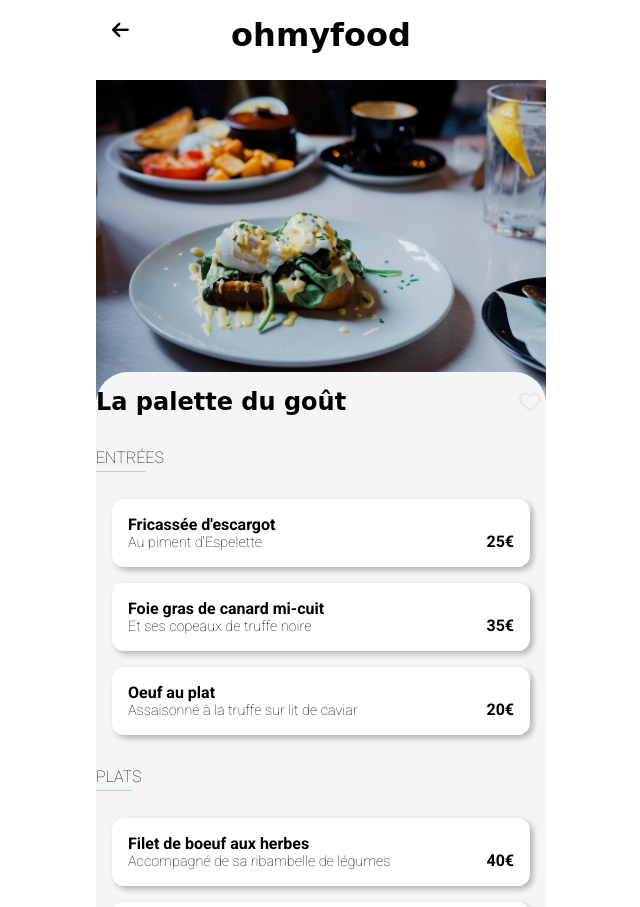
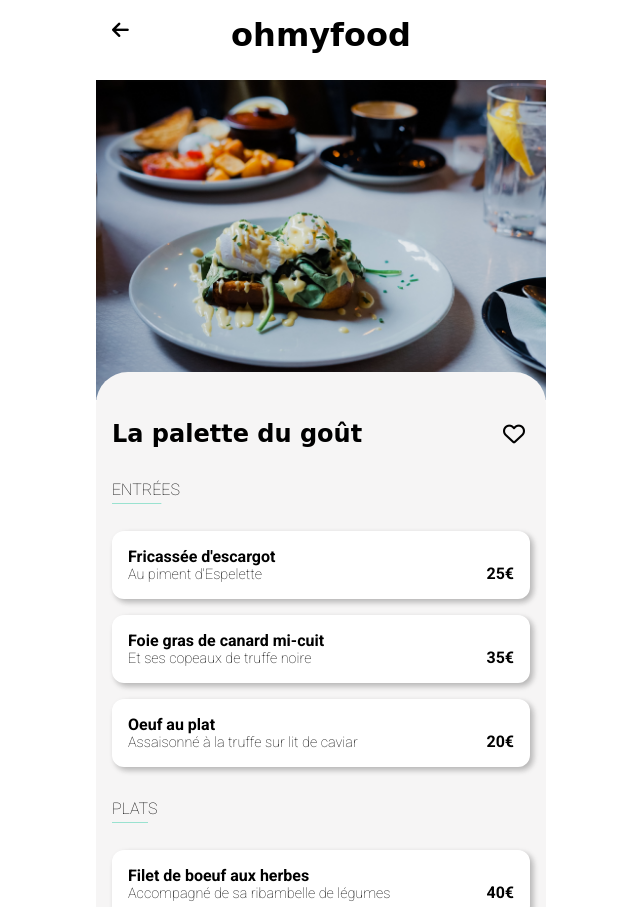
Before and after one commit to Fysalidev/GregoryRobilliard_03_01012022, a website: page restaurant_la_palette_du_gout_menu.html in a window 1280 px wide. Shown: the top 907 px of the page, without its empty margins (319-959 px from the left). Drawn offline with Linux system fonts and the light colour scheme; a web font is replaced by a local one.

Commit message:
Ajustements ok

```diff
--- a/restaurant_la_palette_du_gout_menu.html
+++ b/restaurant_la_palette_du_gout_menu.html
@@ -34,7 +34,7 @@
                     <h2>La palette du goût</h2>
                     <div class="heart-btn">
                         <i class="fas fa-heart heart-btn__bg"></i>
-                        <i class="far fa-heart heart-btn__border"></i>
+                        <i class="far fa-heart heart-btn__border heart-btn__border--black"></i>
                     </div>
                 </div>
                 <section>
@@ -135,11 +135,11 @@
                             <i class="fas fa-check-circle"></i>
                         </div>
                     </div>
+                    <div class="cta">
+                        <span class="cta__btn">Commander</span>
+                    </div>
                 </section>
             </section>
-            <div class="cta">
-                <span class="cta__btn">Commander</span>
-            </div>
         </main>
         <footer>
             <h2>Ohmyfood</h2>
--- a/sass/base/_reset.scss
+++ b/sass/base/_reset.scss
@@ -5,7 +5,8 @@
 
 a {
     text-decoration: none;
-    font-family: $ft-text;
+    margin: 0;
+    /* font-family: $ft-text; */
 }
 
 li {
--- a/sass/components/_heart-btn.scss
+++ b/sass/components/_heart-btn.scss
@@ -1,7 +1,6 @@
 .heart-btn{
     cursor: pointer;
     @include flex-center-center;
-    /* align-self: flex-start; */
 
     &__bg{
         position: absolute;
@@ -20,9 +19,13 @@
 
     &__border{
         position: absolute;
+        z-index: 2;
+        font-size: 22px;
         color: $co-grey_dark;
-        font-size: 22px;
-        z-index: 2;
+
+        &--black{
+           color: black;
+        }
     }
 
 
--- a/sass/layouts/_restaurant-card.scss
+++ b/sass/layouts/_restaurant-card.scss
@@ -4,7 +4,7 @@
     overflow: hidden;
     position: relative;
     border-radius: 1rem;
-    margin: 1rem 0.5rem;
+    margin: 1rem 0rem;
     box-shadow: $box-shadow;
     background-color: white;
 
--- a/sass/pages/_menu.scss
+++ b/sass/pages/_menu.scss
@@ -11,12 +11,13 @@
 
 .menu{
     position: relative;
+    margin-top: -2rem;
     z-index: 1;
-    margin-top: -2rem;
+    display: flex;
+    flex-direction: column;
+    padding: 2rem 1rem 4rem 1rem;
     background-color: $bg-grey_clear;
     border-radius: 2rem 2rem 0rem 0rem;
-    display: flex;
-    flex-direction: column;
 
     h2{
         font-family: $ft-logo_and_title;
@@ -53,11 +54,10 @@
     margin-left: 2rem;
     padding: 1rem;
     border-radius: 0.75rem;
-    margin: 1rem;
+    margin: 1rem 0rem 1rem 0rem;
     box-shadow: 3px 3px 6px rgba(0, 0, 0, 0.20),3px 3px 6px rgba(0, 0, 0, 0.10);
     overflow: hidden;
     transition: 500ms;
-    /* -webkit-animation: slide-top 0.6s ease-in both; */
 	animation: slide-top 0.5s ease-in-out both;
 
     &.delay-1{
```
Also changed, not shown: public/css/style.css, 1 other file.
